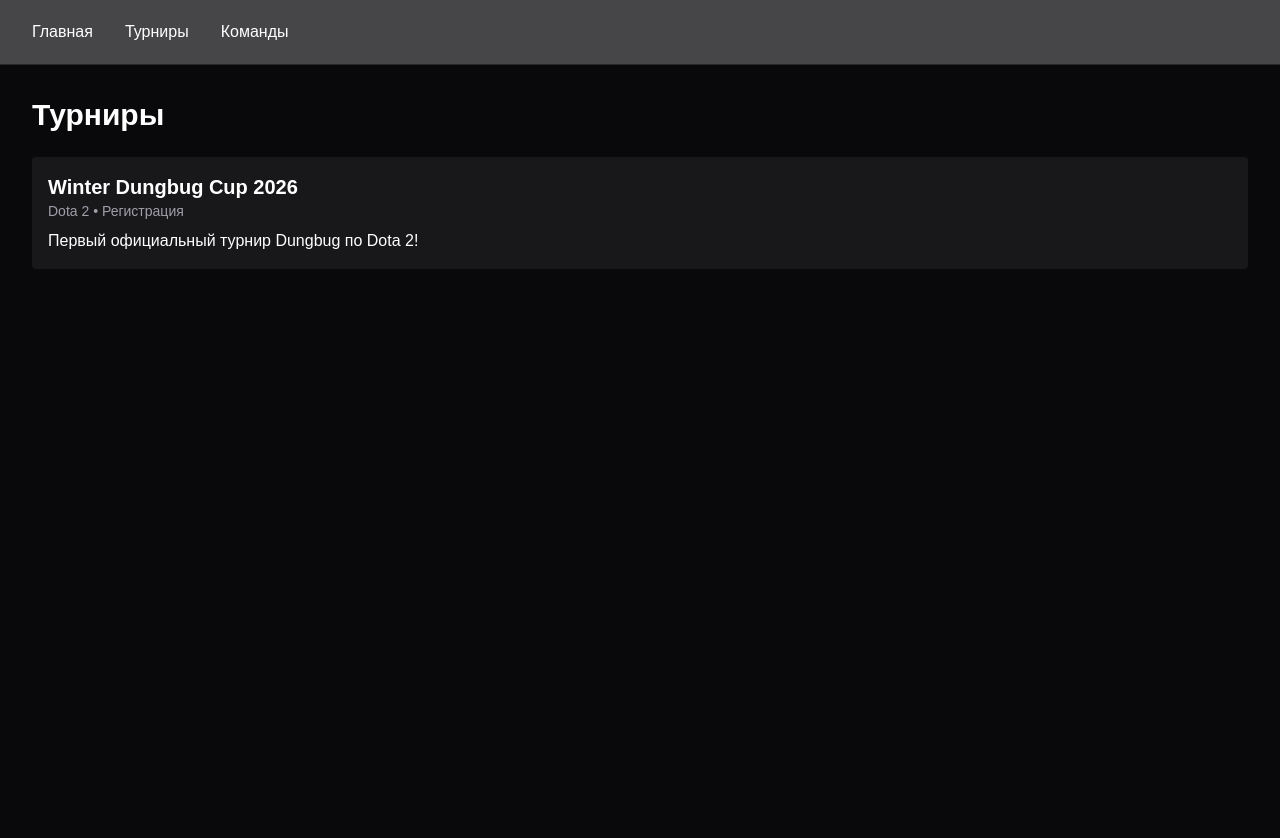
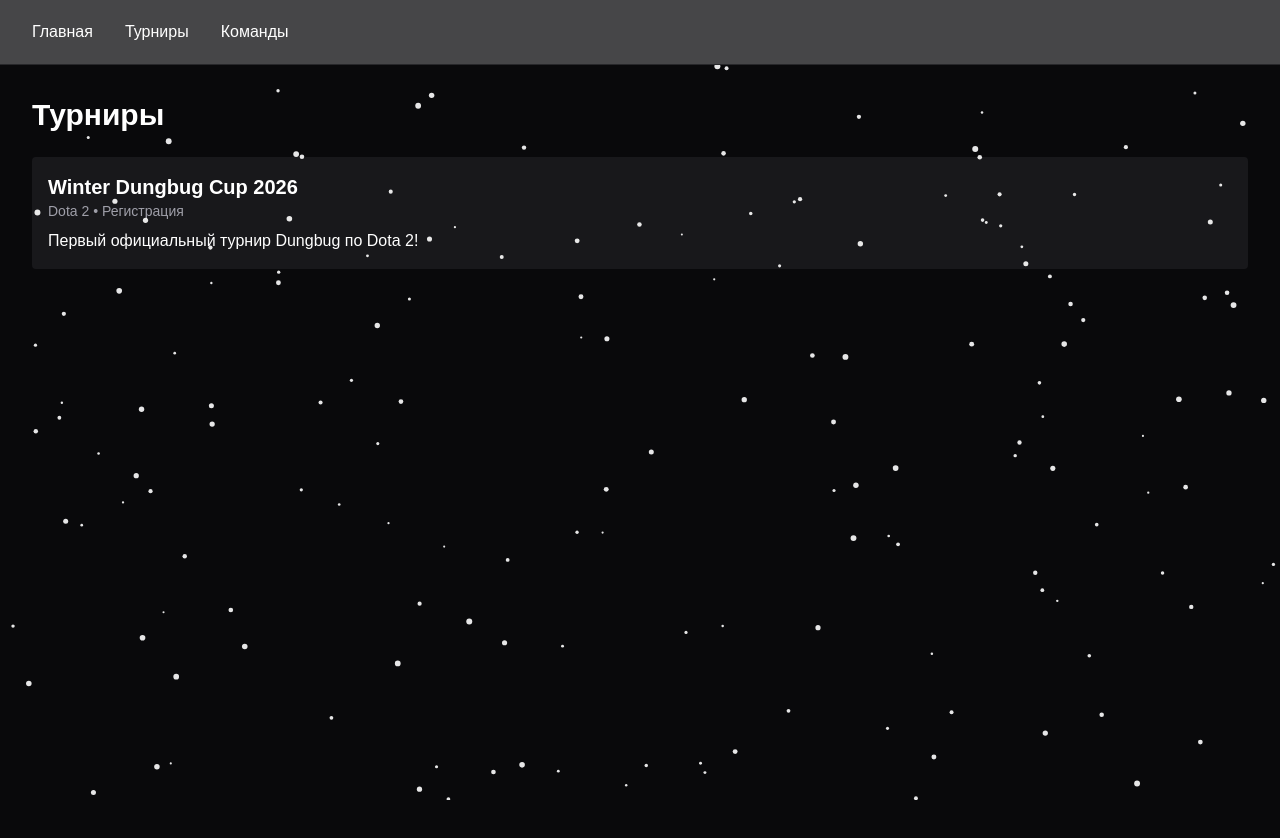
Before and after one commit to kustikuwu/dubgbug-cup, a Next.js app: page /tournaments in a window 1280 px wide. Shown: the top 838 px of the page. Built offline with nearby package versions, Linux system fonts and the light colour scheme.

Commit message:
Add files via upload

```diff
--- a/app/layout.tsx
+++ b/app/layout.tsx
@@ -2,6 +2,7 @@ import type { Metadata } from "next";
 import { Geist, Geist_Mono } from "next/font/google";
 import "./globals.css";
 import Header from "@/components/Header";
+import PageEffects from "@/components/system/PageEffects";
 
 const geistSans = Geist({
   variable: "--font-geist-sans",
@@ -28,6 +29,10 @@ export default function RootLayout({
       <body
         className={`${geistSans.variable} ${geistMono.variable} antialiased bg-zinc-950 text-white`}
       >
+        {/* Глобальные эффекты страницы (снег и т.д.) */}
+        <PageEffects />
+
+        {/* Основной UI */}
         <Header />
         {children}
       </body>
--- a/app/tournaments/page.tsx
+++ b/app/tournaments/page.tsx
@@ -1,16 +1,24 @@
 import Link from "next/link";
 import tournaments from "@/data/tournaments.json";
 import type { Tournament } from "@/types";
+import Snowfall from "@/components/ui/Snowfall";
+import { tournamentsPageConfig } from "@/config/pages/tournaments";
 
 export default function TournamentsPage() {
   const data = tournaments as Tournament[];
+  const { newYear } = tournamentsPageConfig;
 
   return (
-    <main className="p-8 min-h-screen bg-zinc-950 text-white">
+    <>
+      {newYear.enabled && (
+        <Snowfall count={newYear.snowflakes} zIndex={40} />
+      )}
+
+      <main className="p-8 min-h-screen bg-zinc-950 text-white relative z-10">
         <h1 className="text-3xl font-bold mb-6">Турниры</h1>
 
         <div className="grid gap-4">
-        {data.map(t => (
+          {data.map((t) => (
             <Link
               key={t.id}
               href={`/tournaments/${t.id}`}
@@ -25,5 +33,6 @@ export default function TournamentsPage() {
           ))}
         </div>
       </main>
+    </>
   );
 }
--- /dev/null
+++ b/components/system/PageEffects.tsx
@@ -0,0 +1,23 @@
+"use client";
+
+import { usePathname } from "next/navigation";
+import Snowfall from "@/components/ui/Snowfall";
+import { newYearConfig } from "@/config/newYear";
+import { pageEffects } from "@/config/pages";
+
+export default function PageEffects() {
+  const pathname = usePathname();
+
+  if (!newYearConfig.enabled) return null;
+
+  const effect = pageEffects.find((e) => e.match(pathname));
+
+  if (!effect || !effect.snow) return null;
+
+  return (
+    <Snowfall
+      count={effect.count ?? newYearConfig.defaultSnowfall.count}
+      zIndex={newYearConfig.defaultSnowfall.zIndex}
+    />
+  );
+}
--- /dev/null
+++ b/components/ui/Snowfall.tsx
@@ -0,0 +1,92 @@
+"use client";
+
+import { useEffect, useRef } from "react";
+
+type Snowflake = {
+  x: number;
+  y: number;
+  radius: number;
+  speed: number;
+  drift: number;
+};
+
+type SnowfallProps = {
+  count?: number;
+  zIndex?: number;
+};
+
+export default function Snowfall({
+  count = 80,
+  zIndex = 50,
+}: SnowfallProps) {
+  const canvasRef = useRef<HTMLCanvasElement | null>(null);
+  const flakes = useRef<Snowflake[]>([]);
+  const animationId = useRef<number | null>(null);
+
+  useEffect(() => {
+    const canvas = canvasRef.current;
+    if (!canvas) return;
+
+    const ctx = canvas.getContext("2d");
+    if (!ctx) return;
+
+    const resize = () => {
+      canvas.width = window.innerWidth;
+      canvas.height = window.innerHeight;
+    };
+
+    resize();
+    window.addEventListener("resize", resize);
+
+    flakes.current = Array.from({ length: count }, () => ({
+      x: Math.random() * canvas.width,
+      y: Math.random() * canvas.height,
+      radius: Math.random() * 2 + 1,
+      speed: Math.random() * 0.6 + 0.4,
+      drift: Math.random() * 0.6 - 0.3,
+    }));
+
+    const update = () => {
+      ctx.clearRect(0, 0, canvas.width, canvas.height);
+      ctx.fillStyle = "rgba(255, 255, 255, 0.9)";
+
+      for (const flake of flakes.current) {
+        flake.y += flake.speed;
+        flake.x += flake.drift;
+
+        if (flake.y > canvas.height) {
+          flake.y = -flake.radius;
+          flake.x = Math.random() * canvas.width;
+        }
+
+        ctx.beginPath();
+        ctx.arc(flake.x, flake.y, flake.radius, 0, Math.PI * 2);
+        ctx.fill();
+      }
+
+      animationId.current = requestAnimationFrame(update);
+    };
+
+    update();
+
+    return () => {
+      window.removeEventListener("resize", resize);
+      if (animationId.current) {
+        cancelAnimationFrame(animationId.current);
+      }
+    };
+  }, [count]);
+
+  return (
+    <canvas
+      ref={canvasRef}
+      aria-hidden
+      style={{
+        position: "fixed",
+        inset: 0,
+        pointerEvents: "none",
+        zIndex,
+      }}
+    />
+  );
+}
--- /dev/null
+++ b/config/newYear.ts
@@ -0,0 +1,8 @@
+export const newYearConfig = {
+  enabled: true,
+
+  defaultSnowfall: {
+    count: 80,
+    zIndex: 40,
+  },
+};
--- /dev/null
+++ b/config/pages.ts
@@ -0,0 +1,22 @@
+export const pageEffects = [
+  {
+    match: (path: string) => path === "/",
+    snow: true,
+    count: 60,
+  },
+  {
+    match: (path: string) => path === "/tournaments",
+    snow: true,
+    count: 90,
+  },
+  {
+    match: (path: string) => path.startsWith("/tournaments/"),
+    snow: true,
+    count: 70,
+  },
+  {
+    match: (path: string) => path === "/teams",
+    snow: true,
+    count: 80,
+  },
+] as const;
--- /dev/null
+++ b/config/pages/tournaments.ts
@@ -0,0 +1,7 @@
+// config/pages/tournaments.ts
+export const tournamentsPageConfig = {
+  newYear: {
+    enabled: true,
+    snowflakes: 90,
+  },
+};
```
Lines whose indentation alone changed are shown as unchanged.
